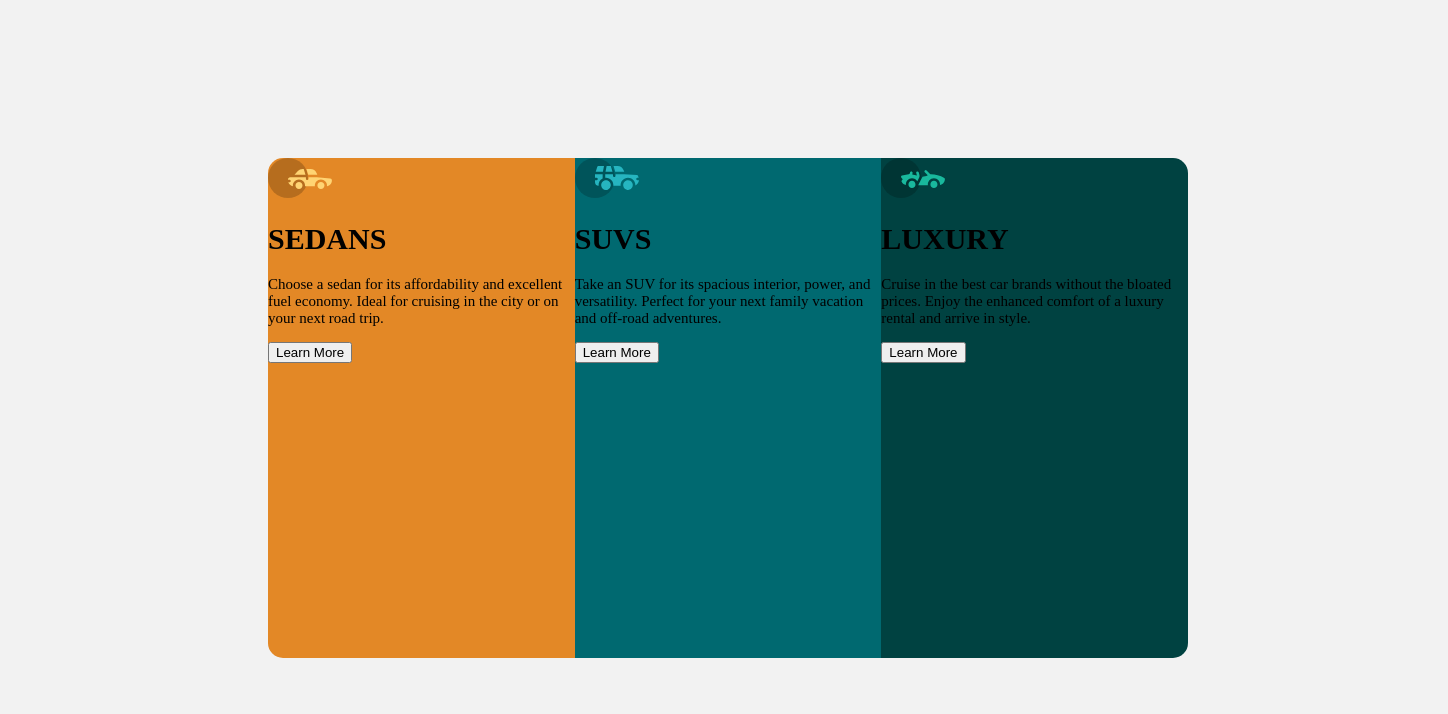
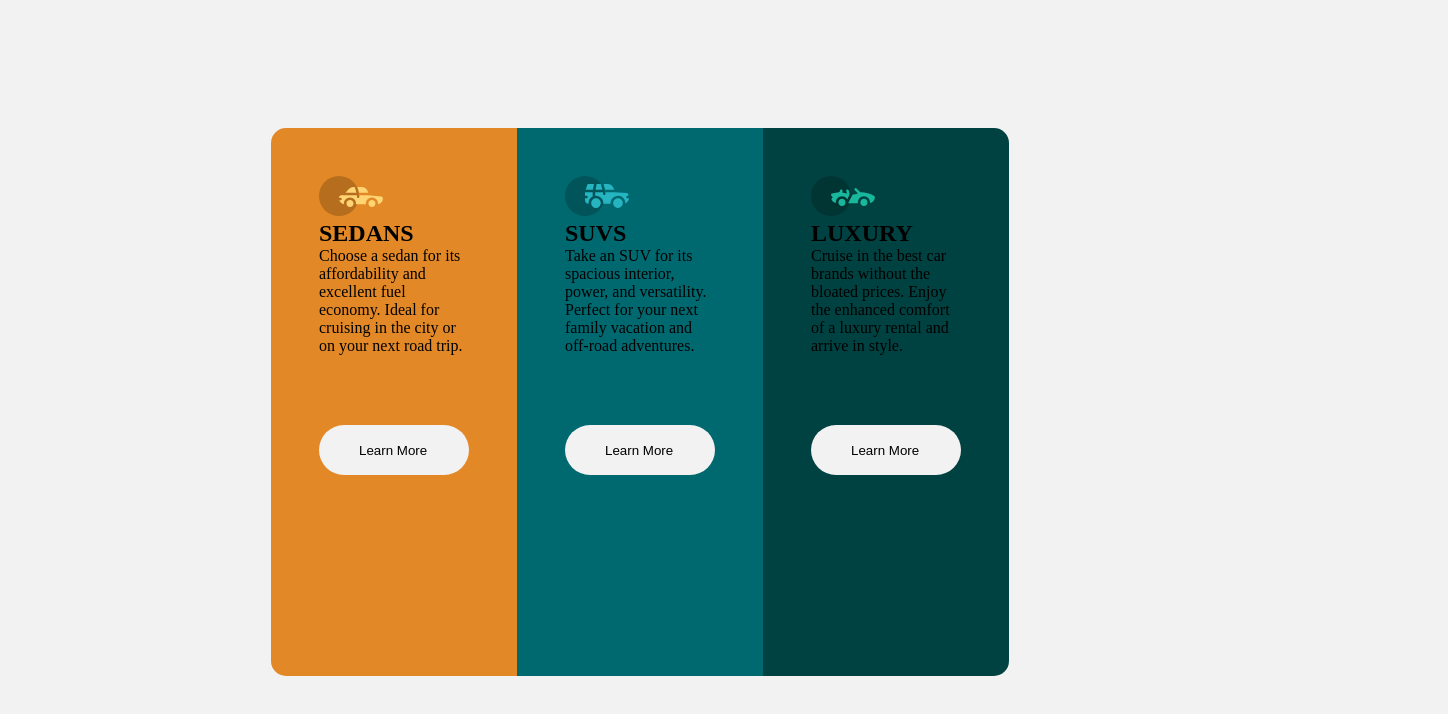
Before and after one commit to sqoobe/HTML---CSS-oppgave-2, a plain HTML site: page index.html in a window 1280 px wide. Shown: the whole page, 1448 px wide, since content can reach past the window. Drawn offline with Linux system fonts and the light colour scheme.

Commit message:
css fix up

```diff
--- a/index.html
+++ b/index.html
@@ -5,35 +5,43 @@
     <meta name="viewport" content="width=device-width, initial-scale=1.0">
     <title>HTML & CSS Oppgave 2</title>
     <link rel="stylesheet" href="style.css">
+    <link href="https://fonts.googleapis.com/css2?family=Lexend+Deca&display=swap" rel="stylesheet">
+    <link href="https://fonts.googleapis.com/css2?family=Big+Shoulders+Display:wght@100..900&display=swap" rel="stylesheet">
 </head>
 <body>
 
-    <div class="container">
-        <div class="box" id="box1">
+    <main class="container">
+        <div class="orange-box">
+            <div class="card-info">
                 <img src="images/icon-sedans.svg">
-            <h1>SEDANS</h1>
+                <h2>SEDANS</h2>
                 <p>
                     Choose a sedan for its affordability and excellent fuel economy. Ideal for cruising in the city or on your next road trip.
                 </p>
-            <button>Learn More</button>
             </div>
-        <div class="box" id="box2">
+            <button id="btn-1">Learn More</button>
+        </div>
+        <div class="cyan-box">
+            <div class="card-info">
                 <img src="images/icon-suvs.svg">
-            <h1>SUVS</h1>
+                <h2>SUVS</h2>
                 <p>
                 Take an SUV for its spacious interior, power, and versatility. Perfect for your next family vacation and off-road adventures.
                 </p>
-            <button>Learn More</button>
             </div>
-        <div class="box" id="box3">
+            <button id="btn-2">Learn More</button>
+        </div>
+        <div class="darkcyan-box">
+            <div class="card-info">
                 <img src="images/icon-luxury.svg">
-            <h1>LUXURY</h1>
+                <h2>LUXURY</h2>
                 <p>
                 Cruise in the best car brands without the bloated prices. Enjoy the enhanced comfort of a luxury rental and arrive in style.
                 </p>
-            <button>Learn More</button>
             </div>
+            <button id="btn-3">Learn More</button>
         </div>
+    </main>
 
 </body>
 </html>
--- a/style.css
+++ b/style.css
@@ -1,35 +1,58 @@
+* {
+    margin: 0;
+    padding: 0;
+}
 body{
-    display: flex;
-    align-items: center;
-    justify-content: center;
     background-color: hsl(0, 0%, 95%);
-    width: 1440px;
-    height: 800px;
 }
 .container{
-    width: 920px;
+    width: 47%;
+    margin: auto;
+    margin-top: 10%;
+    display: flex;
+    flex-direction: row;
+    justify-content: center;
+    align-items: center;
+}
+.orange-box{
+    display: flex;
+    flex-direction: column;
     height: 500px;
-    /* border: 10px solid black; */
-    border-radius: 10px;
-    display: flex;
-    justify-content: center;
-}
-.box{
-    width: 310px;
-    height: 500px;
-    font-size: 15px;
-
-}
-#box1{
     background-color: hsl(31, 77%, 52%);
+    padding-inline: 3em;
+    padding-top: 3em;
     border-top-left-radius: 15px;
     border-bottom-left-radius: 15px;
 }
-#box2{
+
+.cyan-box{
+    display: flex;
+    flex-direction: column;
+    height: 500px;
     background-color: hsl(184, 100%, 22%);
+    padding-inline: 3em;
+    padding-top: 3em;
 }
-#box3{
+.darkcyan-box{
+    display: flex;
+    flex-direction: column;
+    height: 500px;
     background-color: hsl(179, 100%, 13%);
+    padding-inline: 3em;
+    padding-top: 3em;
     border-top-right-radius: 15px;
     border-bottom-right-radius: 15px;
 }
+button{
+    background-color: hsl(0, 0%, 95%);
+    width: 150px;
+    height: 50px;
+    border: none;
+    border-radius: 25px;
+    display: flex;
+    align-items: center;
+    padding-left: 40px;
+}
+.card-info{
+    margin-bottom: 70px;
+}
```
Also changed, not shown: index2.html (added). Lines whose indentation alone changed are shown as unchanged.
